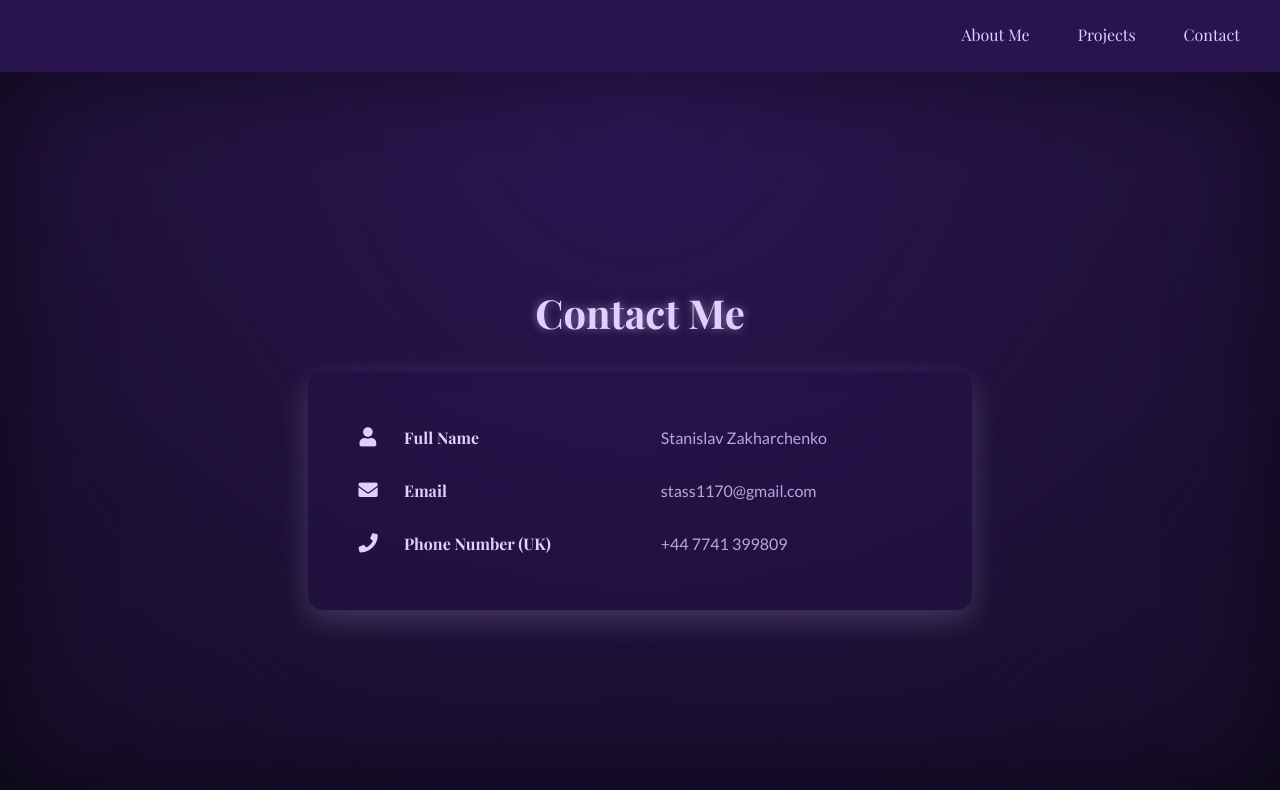
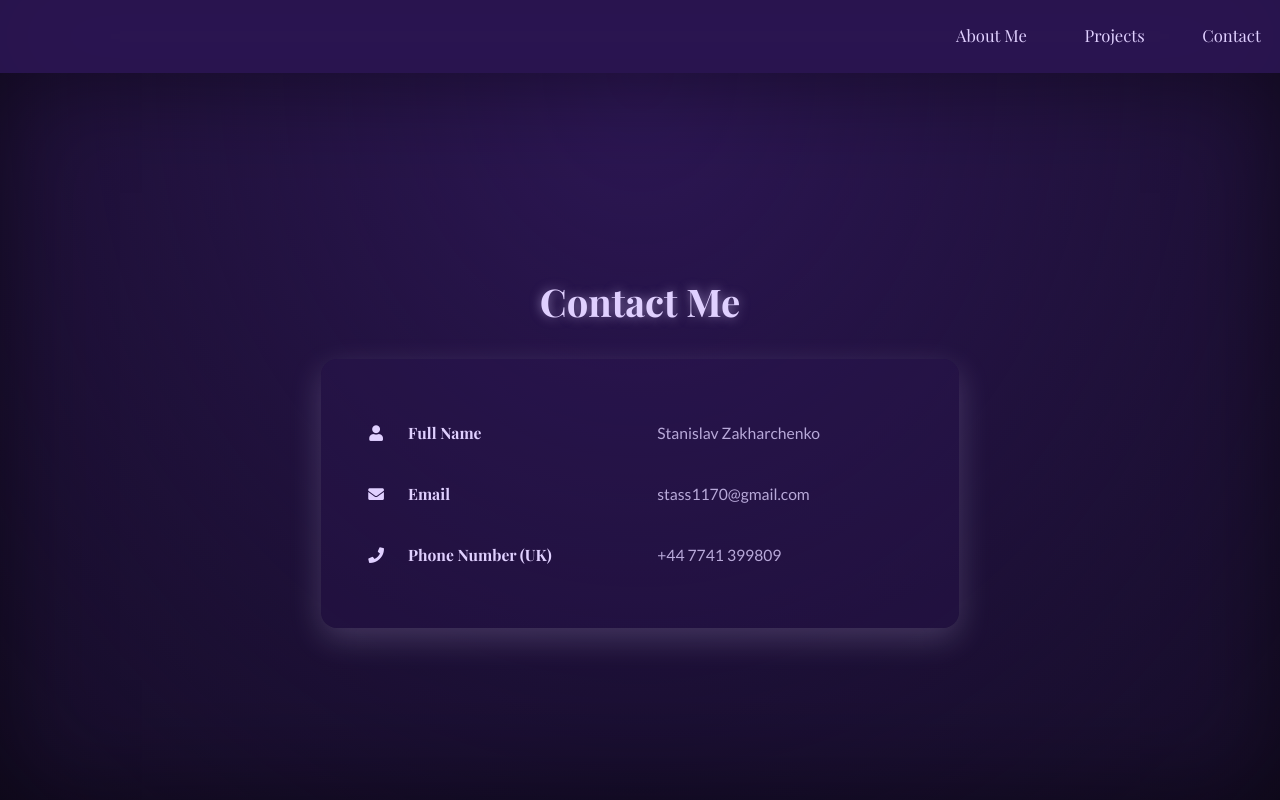
Before and after one commit to Stanislav-Zakh/portfolio-website, an Angular app: page /contact in a window 1280 px wide. Before the commit this address led to /portfolio-website/contact. Built offline with nearby package versions, Linux system fonts and the light colour scheme.

Commit message:
quick fix

```diff
--- a/src/app/app.component.html
+++ b/src/app/app.component.html
@@ -1,3 +1,4 @@
+<div style="height: 100%; display: flex; flex-direction: column;">
 <app-menu-top></app-menu-top>
-
 <router-outlet></router-outlet>
+</div>
--- a/src/app/components/contact-detail/contact-detail.component.css
+++ b/src/app/components/contact-detail/contact-detail.component.css
@@ -1,10 +1,13 @@
+:host {
+  flex: 10;
+}
+
 .contact-container {
-  min-height: 81.8vh;
+  height: 100%;
   background-color: #1a0f2e;
   background-image:
     radial-gradient(ellipse at top, #2c1654, transparent),
     radial-gradient(ellipse at bottom, #0f0a1e, transparent);
-  padding: 2rem;
   display: flex;
   flex-direction: column;
   align-items: center;
@@ -14,36 +17,37 @@
 
 .section-title {
   color: #e0d0ff;
-  font-size: 2.5rem;
-  margin-bottom: 2rem;
+  font-size: calc(2.7vmin + 1.3vmax);
+  margin-bottom: 4vh;
   font-family: 'Playfair Display', serif;
-  text-shadow: 0 0 10px rgba(224,208,255,0.5);
+  text-shadow: 0 0 calc(0.7vmin + 0.4vmax) rgba(224,208,255,0.5);
 }
 
 .contact-card {
   background: rgba(44, 22, 84, 0.3);
-  border-radius: 15px;
-  padding: 2rem;
-  backdrop-filter: blur(10px);
-  box-shadow: 0 10px 30px rgba(224,208,255,0.2);
-  max-width: 600px;
+  border-radius: 2vmin;
+  padding: calc(2.1vmin + 1.1vmax);
+  backdrop-filter: calc(0.7vmin + 0.4vmax);
+  box-shadow: 0 calc(0.7vmin + 0.4vmax) calc(2.1vmin + 1.2vmax) rgba(224,208,255,0.2);
+  max-width: calc(40vmin + 20vmax);
   width: 100%;
 }
 
 .contact-details {
   width: 100%;
   border-collapse: separate;
-  border-spacing: 0 1rem;
+  border-spacing: 0 3vmin;
 }
 
 .contact-details td {
-  padding: 0.5rem;
+  padding: 1vmin;
+  font-size: calc(1vmin + 0.6vmax);
   color: #b8a9d9;
   font-family: 'Lato', sans-serif;
 }
 
 .contact-details td:first-child {
-  width: 40px;
+  width: 2.5vw;
   text-align: center;
 
 }
@@ -99,20 +103,5 @@
 }
 .contact-details i {
   color: #e0d0ff;
-  font-size: 1.2rem;
+  font-size: calc(1vmin + 0.6vmax);
 }
-
-/* Responsive design */
-@media (max-width: 768px) {
-  .section-title {
-    font-size: 2rem;
-  }
-
-  .contact-card {
-    padding: 1.5rem;
-  }
-
-  .contact-details td {
-    font-size: 0.9rem;
-  }
-}
--- a/src/app/components/grid-center/grid-center.component.css
+++ b/src/app/components/grid-center/grid-center.component.css
@@ -1,32 +1,40 @@
+:host {
+  flex: 10;
+}
+
+
 .projects-container {
-  min-height: 81.8vh;
+  height: 100%;
   background-color: #1a0f2e;
   background-image:
     radial-gradient(ellipse at top, #2c1654, transparent),
     radial-gradient(ellipse at bottom, #0f0a1e, transparent);
   padding: 2rem;
-  box-shadow: inset 0 0 100px rgba(0,0,0,0.5);
+  box-shadow: inset 0 0 calc(10vmin + 5vmax) rgba(0,0,0,0.5);
 }
 
 h2 {
   color: #e0d0ff;
   text-align: center;
-  font-size: 2.5rem;
-  margin-bottom: 2rem;
+  font-size: calc(2.7vmin + 1.3vmax);
+  margin-bottom: 4vh;
   font-family: 'Playfair Display', serif;
-  text-shadow: 0 0 10px rgba(224,208,255,0.5);
+  text-shadow: 0 0 calc(0.7vmin + 0.4vmax) rgba(224,208,255,0.5);
 }
 
 .projects-grid {
+  align-self: center;
   display: grid;
-  grid-template-columns: repeat(auto-fit, minmax(250px, 1fr));
-  gap: 2rem;
-  padding: 1rem;
+  grid-template-columns: repeat(auto-fit, minmax(200px, 1fr));
+  gap: 1vw;
+  padding: calc(2vmin + 2vmax);
 }
 
 .project-card {
   perspective: 1000px;
-  height: 400px;
+  height: calc(20vmin + 15vmax);
+  width: calc(12vmin + 10vmax);
+  margin: 0;
 }
 
 .card-inner {
@@ -39,8 +47,8 @@ h2 {
 }
 
 .project-card:hover .card-inner {
-  transform: rotateY(180deg) translateY(-10px);
-  box-shadow: 0 15px 30px rgba(255,215,0,0.2);
+  transform: rotateY(180deg) translateY(-1vh);
+  box-shadow: 0 calc(1vmin + 0.6vmax) calc(2vmin + 1.2vmax) rgba(255,215,0,0.2);
 }
 
 .card-front, .card-back {
@@ -48,8 +56,8 @@ h2 {
   width: 100%;
   height: 100%;
   backface-visibility: hidden;
-  border-radius: 15px;
-  box-shadow: 0 5px 15px rgba(0,0,0,0.3);
+  border-radius: 1vw;
+  box-shadow: 0 1vmin calc(2vmin + 1.2vmax) rgba(0,0,0,0.3); /* take away */
   overflow: hidden;
 }
 
@@ -59,7 +67,7 @@ h2 {
   display: flex;
   flex-direction: column;
   justify-content: space-between;
-  padding: 1rem;
+  padding: 1vmax;
 }
 
 .card-back {
@@ -69,7 +77,7 @@ h2 {
   display: table-column;
   align-items: center;
   justify-content: center;
-  padding: 1rem;
+  padding: 1vmax;
 }
 
 .card-back > p {
@@ -81,43 +89,26 @@ h2 {
   width: 100%;
   height: 70%;
   object-fit: cover;
-  border-radius: 10px;
+  border-radius: 0.8vw;
   margin-bottom: 1rem;
 }
 
 .project-card h3 {
   font-family: 'Playfair Display', serif;
   margin: 0;
-  font-size: 1.5rem;
+  font-size: calc(1.8vmin + 0.6vmax);
 }
 
 .project-card p {
   font-family: 'Lato', sans-serif;
-  font-size: 1rem;
+  font-size: calc(0.8vmin + 0.6vmax);;
   line-height: 1.6;
 }
 
-/* Candlelight effect */
-.projects-container::before {
-  content: '';
-  position: fixed;
-  top: 0;
-  left: 0;
-  width: 100%;
-  height: 100%;
-  pointer-events: none;
-  background: radial-gradient(circle at 50% 50%, rgba(255,165,0,0.1) 0%, transparent 50%);
-  animation: flicker 5s infinite alternate;
-}
 
 .tech-text {
   color: #e0d0ff;
   font-family: 'Playfair Display', serif;
   text-decoration: none;
-  text-shadow: 0 0 15px rgba(224,208,255,0.7);
+  text-shadow: 0 0 calc(1vmin + 0.4vmax) rgba(224,208,255,0.7);
 }
-
-@keyframes flicker {
-  0%, 100% { opacity: 0.8; }
-  50% { opacity: 1; }
-}
--- a/src/app/components/introduction-center/introduction-center.component.css
+++ b/src/app/components/introduction-center/introduction-center.component.css
@@ -1,10 +1,15 @@
+:host {
+  flex: 10;
+}
+
 .intro-container {
-    min-height: 81.8vh;
+    width: 100%;
+    height: 100%;
     background-color: #1a0f2e;
     background-image:
       radial-gradient(ellipse at top, #2c1654, transparent),
       radial-gradient(ellipse at bottom, #0f0a1e, transparent);
-    padding: 2rem;
+
     display: flex;
     flex-direction: column;
     justify-content: center;
@@ -15,16 +20,16 @@
 
   .intro-container h1 {
     color: #e0d0ff;
-    font-size: 3.5rem;
-    margin-bottom: 1rem;
+    font-size: calc(4vmin + 1.8vmax);
+    margin-bottom: 2vh;
     font-family: 'Playfair Display', serif;
-    text-shadow: 0 0 15px rgba(224,208,255,0.7);
+    text-shadow: 0 0 calc(1vmin + 0.6vmax) rgba(224,208,255,0.7);
   }
 
   .intro-container p {
     color: #b8a9d9;
-    font-size: 1.2rem;
-    max-width: 600px;
+    font-size: calc(1.6vmin + 0.5vmax);
+    max-width: calc(40vmin + 20vmax);
     line-height: 1.6;
     font-family: 'Lato', sans-serif;
     text-align: left;
@@ -43,19 +48,22 @@
     animation: glow 8s infinite alternate;
   }
 
+  .text-container {
+    padding: 0vmin 3vmin 3vmin;
+    background-color: #311d54;
+    border-radius: 0.8vmin;
+    box-shadow: inset 0 0 calc(15vmin + 5vmax) rgba(0,0,0,0.2);
+
+  }
+
   .text-link {
     color: #e0d0ff;
     font-family: 'Playfair Display', serif;
-    font-size: 1.3rem;
+    font-size: calc(1.6vmin + 0.5vmax);
     text-decoration: none;
-    text-shadow: 0 0 15px rgba(224,208,255,0.7);
+    text-shadow: 0 0 calc(1.6vmin + 0.5vmax) rgba(224,208,255,0.7);
   }
 
   .text-link:hover {
     color: #bdb9c5;
   }
-
-  @keyframes glow {
-    0%, 100% { opacity: 0.5; }
-    50% { opacity: 1; }
-  }
--- a/src/app/components/introduction-center/introduction-center.component.html
+++ b/src/app/components/introduction-center/introduction-center.component.html
@@ -1,7 +1,7 @@
 <section class="intro-container">
         <h1>{{fullName}}</h1>
         <div
-            style="padding: 0px 20px 20px; background-color: #311d54; border-radius: 8px; box-shadow: inset 0 0 100px rgba(0,0,0,0.2);">
+            class="text-container">
             <p>{{introText}}</p>
             <p>Currently, I am seeking a junior position in the UK or remote in Europe.
                 If you reviewed my work in the <a class="text-link" routerLink="/projects">projects
--- a/src/app/components/menu-top/menu-top.component.css
+++ b/src/app/components/menu-top/menu-top.component.css
@@ -1,4 +1,7 @@
 /* Reset default styles */
+:host {
+  flex: 1;
+}
 
 ul {
     margin: 0;
@@ -7,36 +10,37 @@ ul {
 
 /* Style the nav container */
 .top-nav {
-    min-height: 3vh;
+    height: 100%;
     position: sticky;
     top: 0;
     background-color: #2c1654;
     box-shadow: inset 0 0 100px rgba(0,0,0,0.1);
-    padding: 1.5rem;
     z-index: 1; /* Make it on top all other elements */
   }
 
 /* Style the unordered list */
 .top-nav > ul {
+    padding-top: 3vh;
+    padding-bottom: 3vh;
     list-style-type: none;
     display: flex;
     justify-content: flex-end;
   }
 
-@media (max-width: 600px) {
+@media (max-width: 800px) {
     .top-nav ul {
       flex-direction: column;
       align-items: center;
     }
 
     .top-nav li {
-      margin: 0.5rem 0;
+      margin: 0.5vh 0;
     }
   }
 
 /* Style list items */
 .top-nav li {
-    margin-left: 1rem;
+    margin-left: 1.5%;
   }
 
 /* Style the links */
@@ -44,14 +48,14 @@ ul {
     color: #e0d0ff;
     text-decoration: none;
     font-family: 'Playfair Display', serif;
-    font-size: 1rem;
-    padding: 0.5rem 1rem;
+    font-size: calc(1.6vh + 0.3vw);
+    padding: 0.5vh 1.5vw;
     transition: background-color 0.3s ease, text-shadow 0.8s ease;
   }
 
 /* Hover effect */
 .top-nav a:hover {
-  text-shadow: 0 0 15px rgba(224,208,255, 3);
+  text-shadow: 0 0 1em rgba(224,208,255, 3);
   }
 
   .dropdown {
@@ -63,7 +67,7 @@ ul {
     display: none;
     position: absolute;
     background-color: #f9f9f9;
-    min-width: 160px;
+    min-width: 2vh;
     box-shadow: 0px 8px 16px 0px rgba(0,0,0,0.2);
     z-index: 1;
   }
@@ -74,7 +78,7 @@ ul {
 
   .dropdown-content a {
     color: black;
-    padding: 12px 16px;
+    padding: 0.5vh 1vw;
     text-decoration: none;
     display: block;
   }
@@ -83,25 +87,25 @@ ul {
     background-color: #f1f1f1;
   }
 
-  @media (max-width: 600px) {
+  @media (max-width: 800px) {
     .hamburger {
       display: block;
       background: none;
+      padding-top: 2.5vh;
       border: none;
-      font-size: 1.5rem;
+      font-size: 2em;
       cursor: pointer;
       color: #f1e8e8d3;
       transition: text-shadow 0.8s ease;
     }
 
     .hamburger:hover {
-      text-shadow: 0 0 15px rgba(224,208,255, 3)
+      text-shadow: 0 0 1em rgba(224,208,255, 3)
     }
 
     .dropdown {
       display: none;
       flex-direction: column;
-      width: 100%;
     }
 
     .dropdown.show {
@@ -109,7 +113,7 @@ ul {
     }
   }
 
-  @media (min-width: 600px) {
+  @media (min-width: 800px) {
     .hamburger {
       display: none;
     }
--- a/src/app/components/project-description/project-description.component.css
+++ b/src/app/components/project-description/project-description.component.css
@@ -1,5 +1,10 @@
+:host {
+  flex: 10;
+}
+
+
 .project-page {
-  min-height: 100vh;
+  height: 100%;
   background-color: #1a0f2e;
   background-image:
     radial-gradient(ellipse at top, #2c1654, transparent),
--- a/src/app/components/project-description/project-description.component.ts
+++ b/src/app/components/project-description/project-description.component.ts
@@ -1,12 +1,12 @@
 import { Component } from '@angular/core';
 import { ActivatedRoute } from '@angular/router';
 import { SiteContent } from '../../common/site-content';
-import { CommonModule } from '@angular/common';
+import { CommonModule, NgOptimizedImage } from '@angular/common';
 
 @Component({
   selector: 'app-project-description',
   standalone: true,
-  imports: [CommonModule],
+  imports: [CommonModule, NgOptimizedImage],
   templateUrl: './project-description.component.html',
   styleUrl: './project-description.component.css'
 })
--- a/src/index.html
+++ b/src/index.html
@@ -3,7 +3,7 @@
 <head>
   <meta charset="utf-8">
   <title>AngularFrontend</title>
-  <base href="/portfolio-website/">
+  <base href="/">
   <meta name="viewport" content="width=device-width, initial-scale=1">
   <link rel="icon" type="image/x-icon" href="favicon.ico">
   <link rel="stylesheet" href="https://cdnjs.cloudflare.com/ajax/libs/font-awesome/5.15.3/css/all.min.css">
--- a/src/styles.css
+++ b/src/styles.css
@@ -1,6 +1,13 @@
 @import url('https://fonts.googleapis.com/css2?family=Playfair+Display:wght@400;700&family=Lato:wght@300;400&display=swap');
 
+html {
+    height: 100%;
+    font-size: 100%;
+}
+
+
 body {
+    height: 100%;
     padding: 0;
     margin: 0;
 }
```
